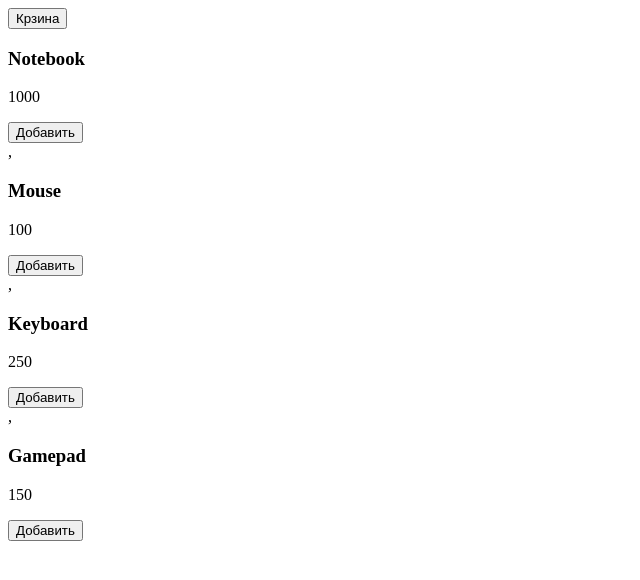
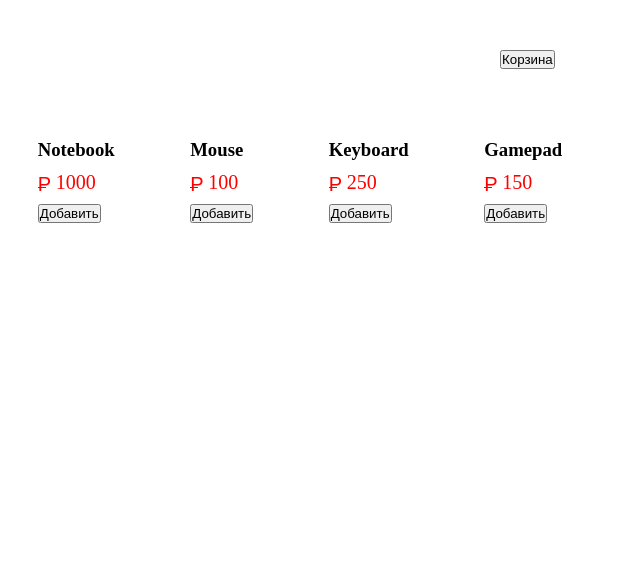
Before and after one commit to railgum/JS2, a plain HTML site: page 1/Lesson1/project/index.html in a window 1280 px wide. Shown: the whole page, without its empty margins (0-640 px from the left). Drawn offline with Linux system fonts and the light colour scheme.

Commit message:
end lesson1

```diff
--- a/1/Lesson1/project/index.html
+++ b/1/Lesson1/project/index.html
@@ -1,16 +1,19 @@
 <!DOCTYPE html>
 <html lang="en">
   <head>
-    <meta charset="UTF-8">
+    <meta charset="UTF-8" />
     <title>Интернет-магазин</title>
+    <link rel="stylesheet" href="css/style.css" />
   </head>
   <body>
+    <div class="container">
       <header>
-    <button class="btn-cart" type="button">Крзина</button>
+        <button class="btn-cart" type="button">Корзина</button>
       </header>
       <main>
         <div class="products"></div>
       </main>
-<script src="./js/main.js"></script>
+    </div>
+    <script src="js/main.js"></script>
   </body>
 </html>
--- a/1/Lesson1/project/js/main.js
+++ b/1/Lesson1/project/js/main.js
@@ -1,25 +1,30 @@
 const products = [
-    {id: 1, title: 'Notebook', price: 1000},
-    {id: 2, title: 'Mouse', price: 100},
-    {id: 3, title: 'Keyboard', price: 250},
-    {id: 4, title: 'Gamepad', price: 150},
+  { id: 1, title: "Notebook", price: 1000 },
+  { id: 2, title: "Mouse", price: 100 },
+  { id: 3, title: "Keyboard", price: 250 },
+  { id: 4, title: "Gamepad", price: 150 },
 ];
 
-const renderProduct = (title, price) => {
-    return `<div class="product-item">
-                <h3>${title}</h3>
-                <p>${price}</p>
-                <button class="by-btn">Добавить</button>
-              </div>`;
+const renderProduct = (title = "Product", price = 0) => {
+  return `<div class="product-item">
+            <h3>${title}</h3>
+            <p><span class="rub">Р</span> ${price}</p>
+            <button class="by-btn">Добавить</button>
+          </div>`;
 };
 
+const productsEl = document.querySelector(".products");
+
 const renderProducts = (list) => {
-    const productList = list.map((good) => {
-        return renderProduct(good.title, good.price);
-    });
-    document.querySelector('.products').innerHTML = productList;
-
-    console.log(productList);
+  //productsEl.innerHTML = list
+  //  .map((good) => {
+  //    return renderProduct(good.title, good.price);
+  //  })
+  //  .join("");
+  productsEl.innerHTML = list.reduce(
+    (acc, good) => acc + renderProduct(good.title, good.price),
+    ""
+  );
 };
 
 renderProducts(products);
--- /dev/null
+++ b/1/Lesson1/project/style.scss
@@ -0,0 +1,33 @@
+* {
+  margin: 0;
+  padding: 0;
+  box-sizing: border-box;
+}
+
+.container {
+  width: 600px;
+  .btn-cart {
+    margin: 50px 50px 20px 500px;
+  }
+  .products {
+    margin-top: 50px;
+    display: flex;
+    justify-content: space-around;
+  }
+  .product-item {
+    p {
+      font-size: 20px;
+      color: red;
+      margin: 10px 0;
+    }
+  }
+  .rub {
+    font-family: arial;
+    vertical-align: middle;
+    border-bottom: 1px solid;
+    line-height: 6px;
+		margin-right: 5px;
+    display: inline-block;
+    width: 0.4em;
+  }
+}
```
Also changed, not shown: 1/Lesson1/project/css/style.css (added). Lines whose indentation alone changed are shown as unchanged.
